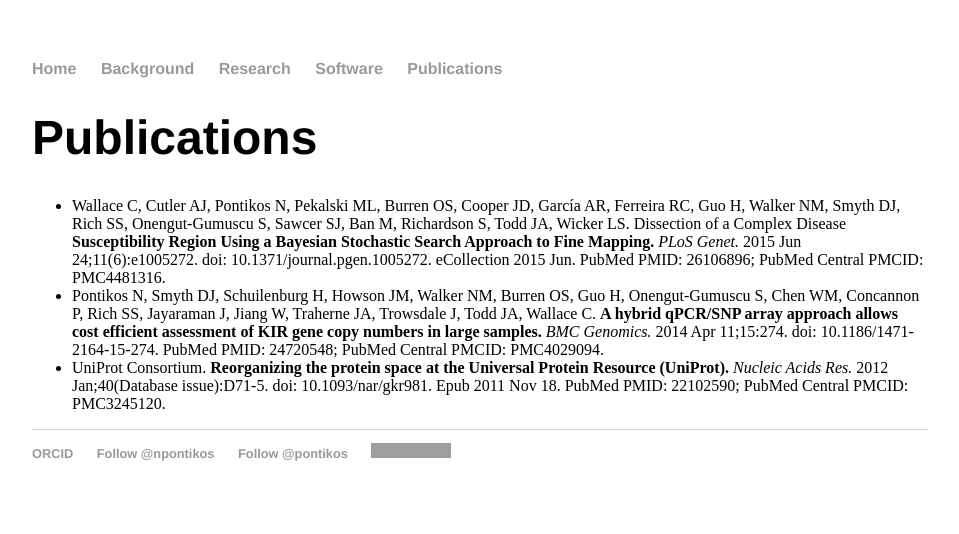
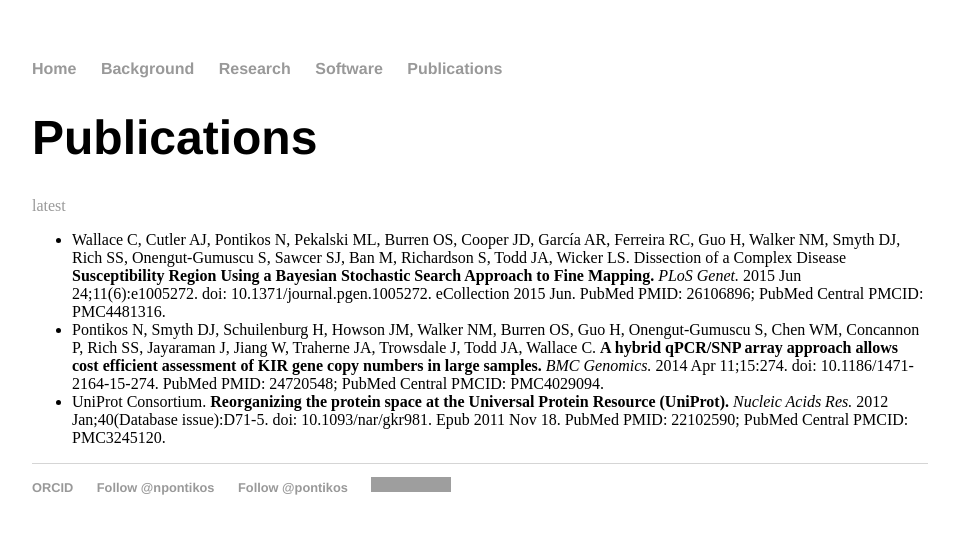
Before and after one commit to pontikos/pontikos.github.io, a Jekyll site: the page built from Publications/index.html, in a window 1280 px wide. Shown: the top 534 px of the page, without its empty margins (160-1119 px from the left). Built offline with Jekyll 4.4.1, drawn with Linux system fonts in a browser that asks for light colours; comment, search, counter and statistics services are not loaded; grey boxes are pictures that could not be loaded.

Commit message:
Update index.html

```diff
--- a/Publications/index.html
+++ b/Publications/index.html
@@ -4,6 +4,7 @@ title: Nikolas Pontikos, Postdoc
 ---
 <h1> Publications </h1>
 
+<a href="http://www.ncbi.nlm.nih.gov/pubmed?term=Pontikos%2C%20Nikolas%5BAuthor%5D"> latest </a>
 
 <ul>
 
```
